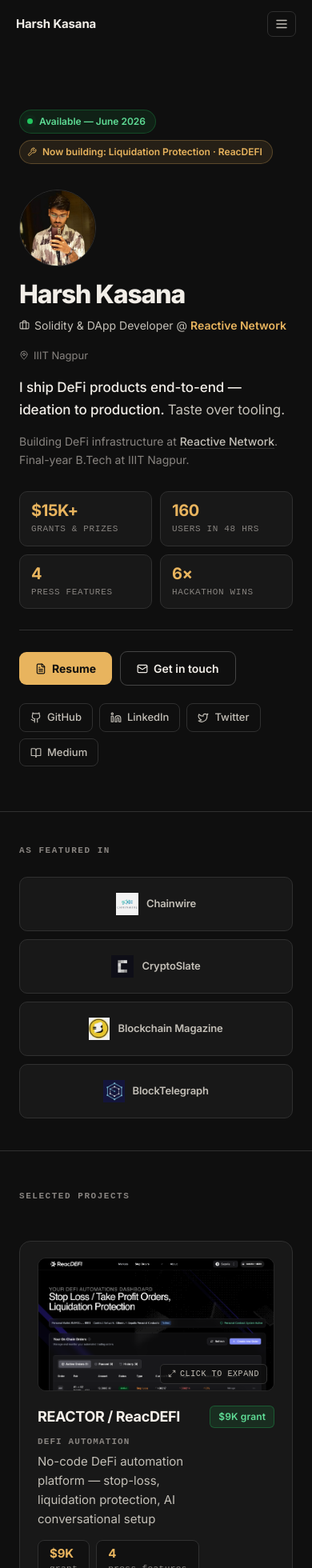
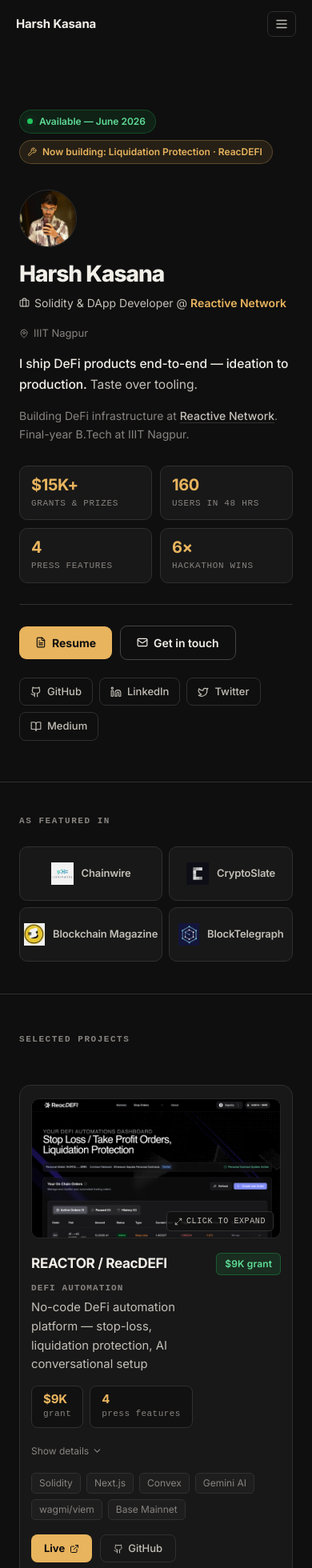
Before and after one commit to harshkas4na/harsh-kasana, a Next.js app: page / in a window 390 px wide. Shown: the top 1960 px of the page at 80% size. Built offline with nearby package versions, Linux system fonts and the light colour scheme.

Commit message:
mobile changes

```diff
--- a/app/data.ts
+++ b/app/data.ts
@@ -41,6 +41,7 @@
   press?: { label: string; url: string }[];
   image?: string | null;
   video?: string | null;
+  videoPreview?: string | null;
   featured?: boolean;
 };
 
--- a/app/globals.css
+++ b/app/globals.css
@@ -111,6 +111,45 @@
   grid-template-columns: repeat(auto-fit, minmax(170px, 1fr));
   gap: 10px;
   align-items: stretch;
+}
+@media (max-width: 480px) {
+  .press-strip {
+    grid-template-columns: repeat(2, 1fr);
+    gap: 8px;
+  }
+}
+
+/* ── project card responsive padding + collapsible animation ── */
+.project-card {
+  padding: 20px 22px 22px;
+}
+@media (max-width: 480px) {
+  .project-card {
+    padding: 16px 14px 18px;
+    border-radius: 12px;
+  }
+}
+
+.project-card-collapsible {
+  display: grid;
+  grid-template-rows: 0fr;
+  transition: grid-template-rows 0.24s ease;
+  overflow: hidden;
+}
+.project-card-collapsible[data-open="true"] {
+  grid-template-rows: 1fr;
+}
+@media (prefers-reduced-motion: reduce) {
+  .project-card-collapsible { transition: none; }
+}
+
+/* ── hero photo responsive ───────────────────────────────── */
+.hero-photo {
+  width: 96px;
+  height: 96px;
+}
+@media (max-width: 480px) {
+  .hero-photo { width: 72px; height: 72px; }
 }
 
 /* ── social link hover preview ──────────────────────────── */
--- a/app/page.tsx
+++ b/app/page.tsx
@@ -197,7 +197,7 @@
         ].map(({ label, href, external }) => (
           <a key={label} href={href} target={external ? "_blank" : undefined} rel={external ? "noopener noreferrer" : undefined}
             onClick={() => setMenuOpen(false)}
-            style={{ fontSize: 30, fontWeight: 700, color: C.text, textDecoration: "none", letterSpacing: "-0.02em" }}>
+            style={{ fontSize: "clamp(22px, 6.5vw, 30px)", fontWeight: 700, color: C.text, textDecoration: "none", letterSpacing: "-0.02em" }}>
             {label}
           </a>
         ))}
@@ -230,7 +230,7 @@
         position: "fixed", inset: 0, zIndex: 100,
         background: "rgba(8,8,8,0.92)", backdropFilter: "blur(8px)",
         display: "flex", alignItems: "center", justifyContent: "center",
-        padding: "clamp(16px, 4vw, 48px)", animation: "fadeUp 0.2s ease both",
+        padding: "clamp(8px, 4vw, 48px)", animation: "fadeUp 0.2s ease both",
       }}
     >
       <button
@@ -269,6 +269,7 @@
 
 function ProjectMedia({ p }: { p: Project }) {
   const videoRef = useRef<HTMLVideoElement>(null);
+  const containerRef = useRef<HTMLDivElement>(null);
   const [lightbox, setLightbox] = useState(false);
   const [isPlaying, setIsPlaying] = useState(false);
 
@@ -281,6 +282,29 @@
   const handleLeave = () => {
     if (videoRef.current) videoRef.current.pause();
   };
+
+  // touch devices: autoplay when card is in view, pause when it leaves
+  useEffect(() => {
+    if (!p.video || !containerRef.current || !videoRef.current) return;
+    if (typeof window === "undefined") return;
+    const isTouch = window.matchMedia?.("(hover: none)").matches;
+    if (!isTouch) return;
+
+    const el = containerRef.current;
+    const v = videoRef.current;
+    const io = new IntersectionObserver(
+      ([entry]) => {
+        if (entry.isIntersecting) {
+          v.play().catch(() => {});
+        } else {
+          v.pause();
+        }
+      },
+      { threshold: 0.55 }
+    );
+    io.observe(el);
+    return () => io.disconnect();
+  }, [p.video]);
 
   if (!p.image && !p.video) {
     return (
@@ -297,6 +321,7 @@
   return (
     <>
       <div
+        ref={containerRef}
         className="project-media"
         data-playing={isPlaying ? "true" : "false"}
         onMouseEnter={handleEnter}
@@ -323,7 +348,8 @@
         {p.video && (
           <video
             ref={videoRef}
-            src={p.video}
+            src={p.videoPreview || p.video}
+            poster={p.image || undefined}
             muted
             loop
             playsInline
@@ -358,12 +384,25 @@
 function ProjectCard({ p, i }: { p: Project; i: number }) {
   const [open, setOpen] = useState(false);
   const [hovered, setHovered] = useState(false);
+  const cardRef = useRef<HTMLDivElement>(null);
+
+  const handleToggle = () => {
+    const willOpen = !open;
+    setOpen(willOpen);
+    if (willOpen) {
+      requestAnimationFrame(() => {
+        cardRef.current?.scrollIntoView({ block: "nearest", behavior: "smooth" });
+      });
+    }
+  };
 
   return (
     <Reveal delay={i * 0.07}>
       <div
+        ref={cardRef}
         onMouseEnter={() => setHovered(true)} onMouseLeave={() => setHovered(false)}
-        style={{ background: hovered ? C.bgCardHover : C.bgCard, border: `1px solid ${hovered ? C.borderHover : C.border}`, borderRadius: 14, padding: "20px 22px 22px", marginBottom: 14, transition: "background 0.15s, border-color 0.15s" }}
+        className="project-card"
+        style={{ background: hovered ? C.bgCardHover : C.bgCard, border: `1px solid ${hovered ? C.borderHover : C.border}`, borderRadius: 14, marginBottom: 14, transition: "background 0.15s, border-color 0.15s" }}
       >
         <ProjectMedia p={p} />
 
@@ -371,10 +410,10 @@
         <div style={{ display: "flex", justifyContent: "space-between", alignItems: "flex-start", gap: 16, marginBottom: 8, flexWrap: "wrap" }}>
           <div style={{ flex: 1, minWidth: 0 }}>
             <div style={{ display: "flex", alignItems: "center", gap: 10, marginBottom: 5, flexWrap: "wrap" }}>
-              <h3 style={{ fontSize: 18, fontWeight: 700, color: C.text, margin: 0, letterSpacing: "-0.02em" }}>{p.name}</h3>
-              <span style={{ fontSize: 11, fontWeight: 700, letterSpacing: "0.1em", textTransform: "uppercase", color: C.textMuted, fontFamily: "ui-monospace, monospace" }}>{p.category}</span>
+              <h3 style={{ fontSize: "clamp(16px, 4.4vw, 18px)", fontWeight: 700, color: C.text, margin: 0, letterSpacing: "-0.02em" }}>{p.name}</h3>
+              <span style={{ fontSize: "clamp(10px, 3vw, 11px)", fontWeight: 700, letterSpacing: "0.1em", textTransform: "uppercase", color: C.textMuted, fontFamily: "ui-monospace, monospace" }}>{p.category}</span>
             </div>
-            <p style={{ color: C.textSub, fontSize: 15, margin: 0, lineHeight: 1.6 }}>{p.hook}</p>
+            <p style={{ color: C.textSub, fontSize: "clamp(14px, 3.8vw, 15px)", margin: 0, lineHeight: 1.6 }}>{p.hook}</p>
           </div>
           <Badge label={p.badge} color={p.badgeColor} />
         </div>
@@ -387,7 +426,8 @@
         )}
 
         {/* expandable */}
-        {open && (
+        <div className="project-card-collapsible" data-open={open ? "true" : "false"} aria-hidden={!open}>
+          <div style={{ minHeight: 0 }}>
             <div style={{ margin: "16px 0 4px", padding: "16px 18px", background: C.bgInset, borderRadius: 10, border: `1px solid ${C.border}` }}>
               {p.bullets.map((b, j) => (
                 <div key={j} style={{ display: "flex", gap: 12, marginBottom: j < p.bullets.length - 1 ? 12 : 0 }}>
@@ -410,10 +450,12 @@
                 </div>
               )}
             </div>
-        )}
+          </div>
+        </div>
 
         {/* toggle */}
-        <button onClick={() => setOpen(!open)}
+        <button onClick={handleToggle}
+          aria-expanded={open}
           style={{ background: "none", border: "none", color: C.textMuted, fontSize: 12, cursor: "pointer", padding: "4px 0", display: "flex", alignItems: "center", gap: 4, marginTop: 12, marginBottom: 14, fontFamily: "inherit", transition: "color 0.15s" }}
           onMouseEnter={(e) => (e.currentTarget.style.color = C.accent)}
           onMouseLeave={(e) => (e.currentTarget.style.color = C.textMuted)}
@@ -559,7 +601,7 @@
 
 function Hero({ px, W }: { px: string; W: number }) {
   return (
-    <section style={{ maxWidth: W, margin: "0 auto", padding: `clamp(48px, 9vh, 96px) ${px} 56px`, animation: "fadeUp 0.5s ease both" }}>
+    <section style={{ maxWidth: W, margin: "0 auto", padding: `clamp(48px, 9vh, 96px) ${px} clamp(36px, 6vh, 56px)`, animation: "fadeUp 0.5s ease both" }}>
 
       {/* status pills */}
       <div style={{ display: "flex", flexWrap: "wrap", gap: 8, marginBottom: 32 }}>
@@ -575,20 +617,20 @@
 
       <div className="hero-row">
         {/* profile photo */}
-        <div style={{ flexShrink: 0 }}>
+        <div className="hero-photo" style={{ flexShrink: 0 }}>
           <Image src="/profile-photos/pic.jpg" alt="Harsh Kasana" width={96} height={96}
 style={{
-  width: 96,
-  height: 96,
+  width: "100%",
+  height: "100%",
   borderRadius: "50%",
   objectFit: "cover",
-  objectPosition: "50% 22%", // move crop upward to keep face centered
+  objectPosition: "50% 22%",
   border: `1px solid ${C.border}`,
 }}          />
         </div>
 
         <div style={{ flex: 1, minWidth: 0 }}>
-          <h1 style={{ fontSize: "clamp(32px, 4.6vw, 46px)", fontWeight: 800, letterSpacing: "-0.035em", color: C.text, margin: "0 0 10px", lineHeight: 1.08 }}>
+          <h1 style={{ fontSize: "clamp(28px, 7vw, 46px)", fontWeight: 800, letterSpacing: "-0.035em", color: C.text, margin: "0 0 10px", lineHeight: 1.1 }}>
             Harsh Kasana
           </h1>
 
@@ -604,12 +646,12 @@
           </div>
 
           {/* primary value prop — what readers should see first */}
-          <p style={{ color: C.text, fontSize: 17, lineHeight: 1.65, margin: "0 0 14px", maxWidth: 600, fontWeight: 500, letterSpacing: "-0.005em" }}>
+          <p style={{ color: C.text, fontSize: "clamp(15px, 4vw, 17px)", lineHeight: 1.65, margin: "0 0 14px", maxWidth: "min(600px, 100%)", fontWeight: 500, letterSpacing: "-0.005em" }}>
             I ship DeFi products end-to-end — ideation to production.{" "}
             <span style={{ color: C.textSub, fontWeight: 400 }}>Taste over tooling.</span>
           </p>
 
-          <p style={{ color: C.textMuted, fontSize: 14, lineHeight: 1.65, margin: 0, maxWidth: 600 }}>
+          <p style={{ color: C.textMuted, fontSize: 14, lineHeight: 1.65, margin: 0, maxWidth: "min(600px, 100%)" }}>
             Building DeFi infrastructure at{" "}
             <a href="https://reactive.network" target="_blank" rel="noopener noreferrer" style={{ color: C.textSub, fontWeight: 500, textDecoration: "underline", textDecorationColor: C.border, textUnderlineOffset: 3 }}>
               Reactive Network
```
Also changed, not shown: 1 other file (tests, documents, lock files or other folders). Lines whose indentation alone changed are shown as unchanged.
